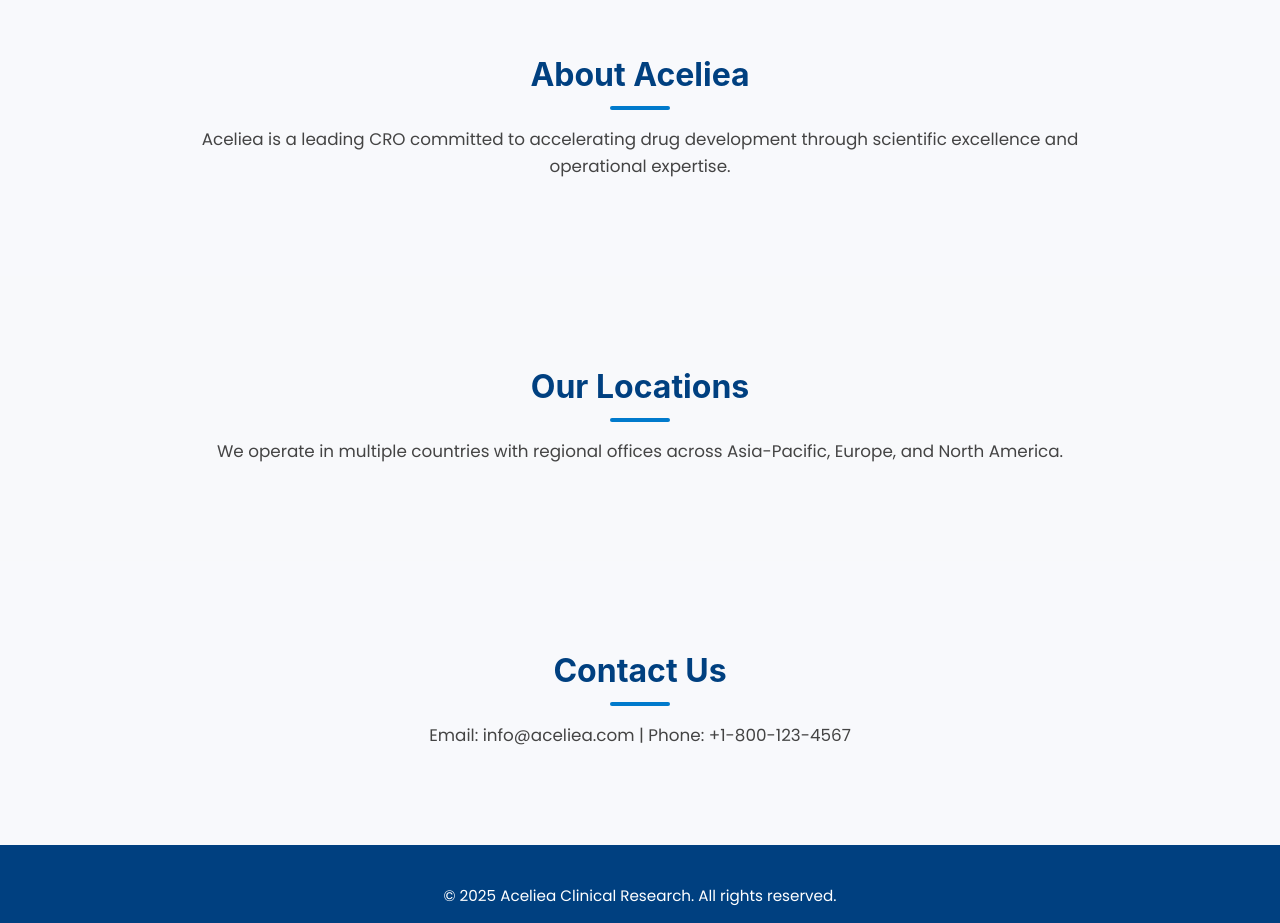
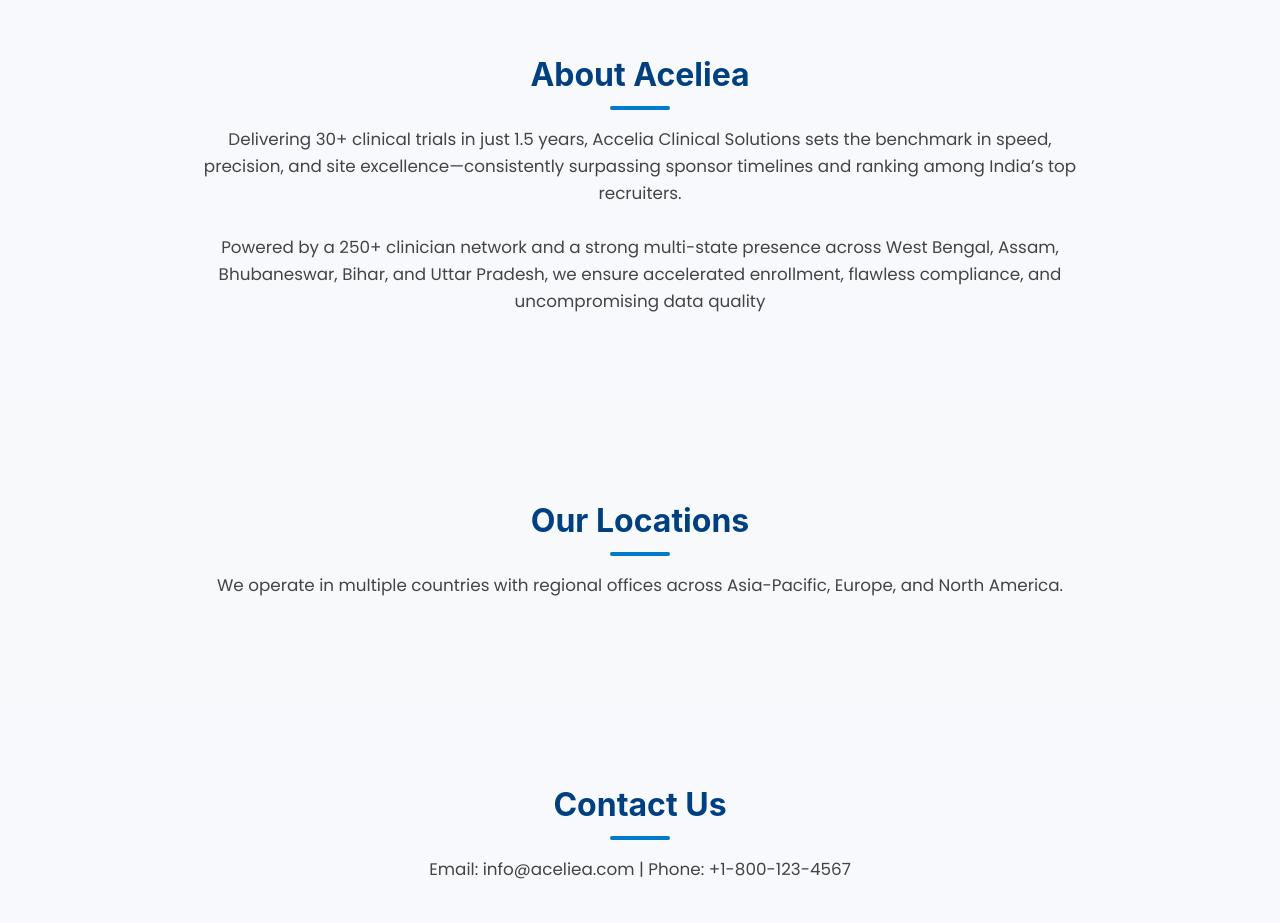
Before and after one commit to manna04/ACCELIEA, a React (Create React App) app: page / in a window 1280 px wide. Shown: the part 2200-3123 px from the top of the page. Built offline with nearby package versions, Linux system fonts and the light colour scheme.

Commit message:
Update Index.jsx

```diff
--- a/src/Component/Index.jsx
+++ b/src/Component/Index.jsx
@@ -41,7 +41,7 @@
 
             <section id="about" className="section">
                 <h2>About Aceliea</h2>
-                <p>Aceliea is a leading CRO committed to accelerating drug development through scientific excellence and operational expertise.</p>
+                <p>Delivering 30+ clinical trials in just 1.5 years, Accelia Clinical Solutions sets the benchmark in speed, precision, and site excellence—consistently surpassing sponsor timelines and ranking among India’s top recruiters.<br/><br/>Powered by a 250+ clinician network and a strong multi-state presence across West Bengal, Assam, Bhubaneswar, Bihar, and Uttar Pradesh, we ensure accelerated enrollment, flawless compliance, and uncompromising data quality</p>
             </section>
 
             <section id="locations" className="section">
```
